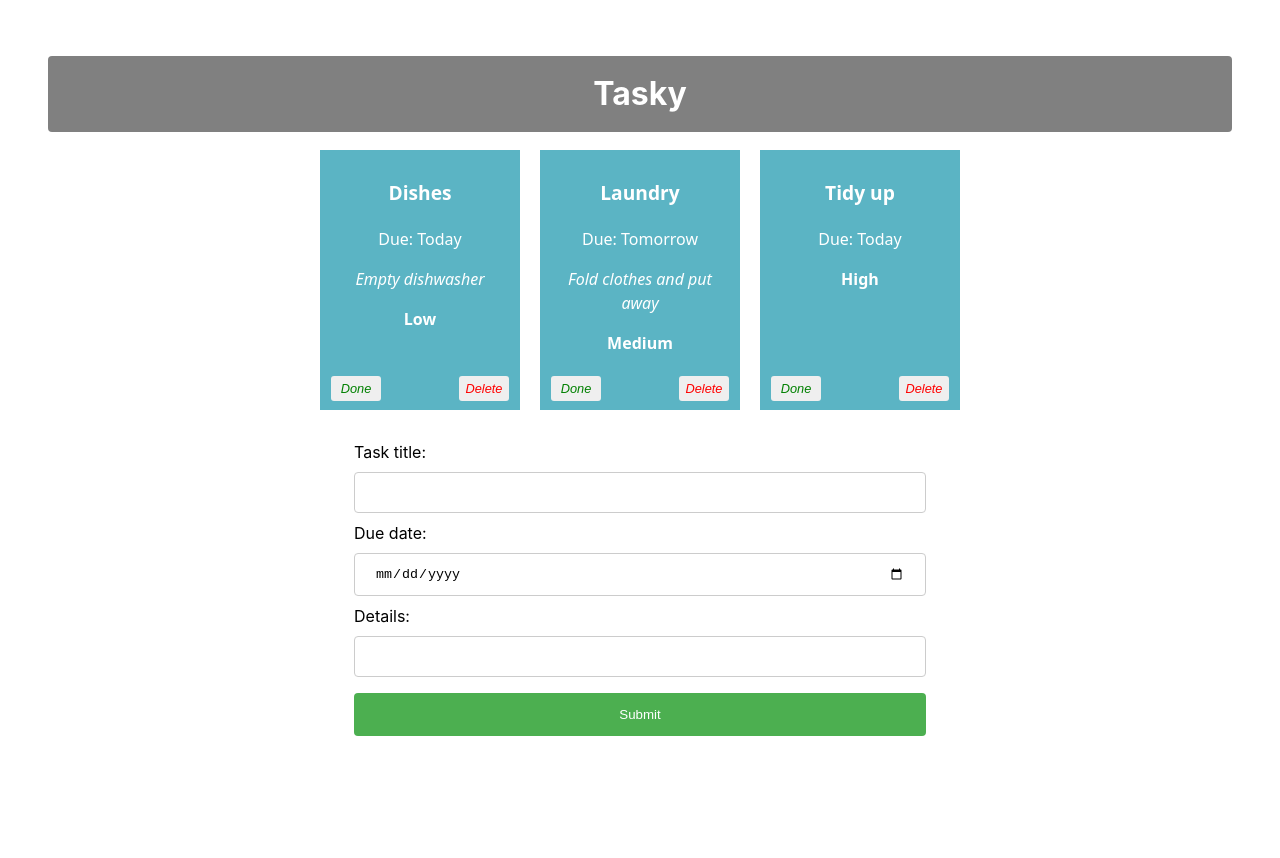
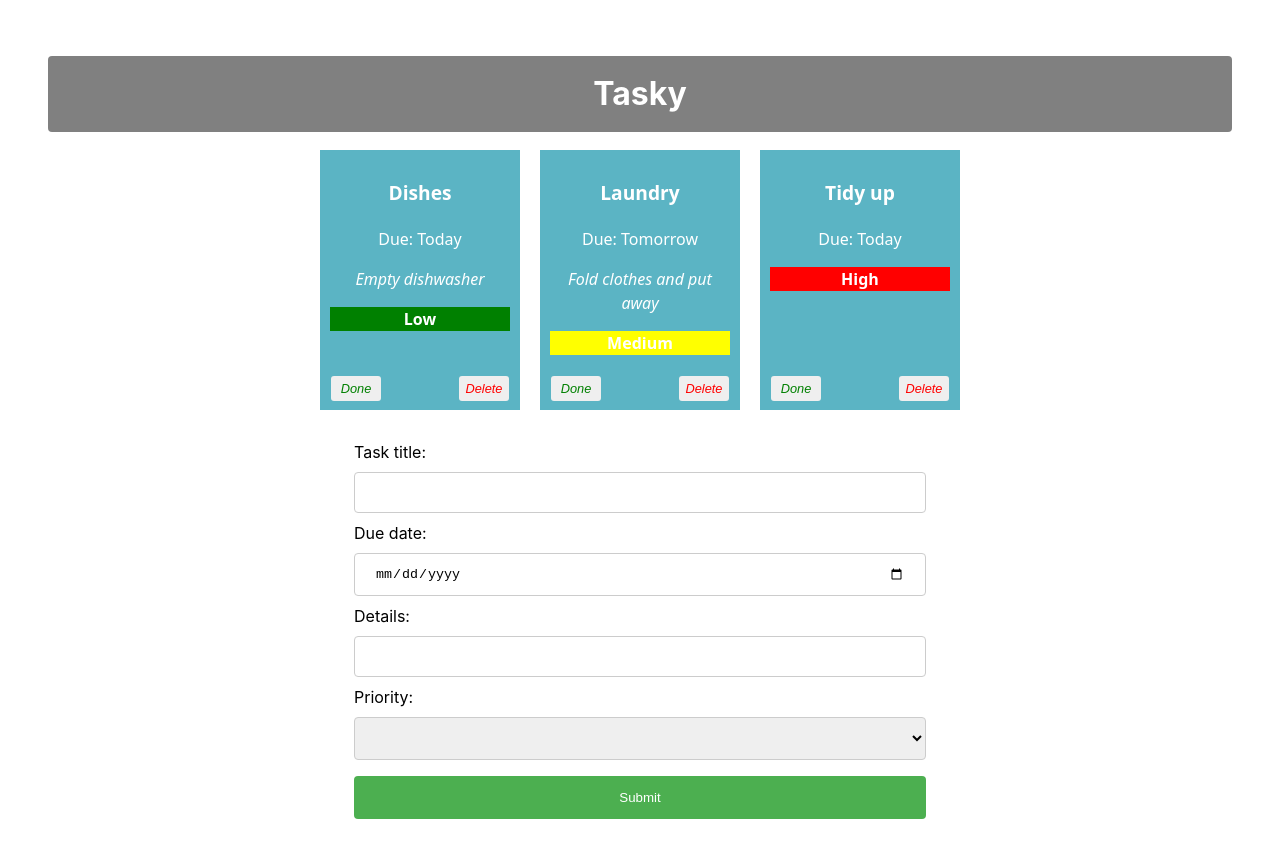
Before and after one commit to enderlord116/react-basics-labs, a React (Vite) app in the folder tasky/: page / in a window 1280 px wide. Shown: the top 858 px of the page. Before the commit the page ends 812 px from the top, so only its background shows below. Built offline with nearby package versions, Linux system fonts and the light colour scheme.

Commit message:
Tasky lab 2b - Exercises done

```diff
--- a/tasky/package.json
+++ b/tasky/package.json
@@ -12,6 +12,7 @@
   "dependencies": {
     "react": "^19.1.1",
     "react-dom": "^19.1.1",
+    "react-select": "^5.10.2",
     "uuid": "^13.0.0"
   },
   "devDependencies": {
--- a/tasky/src/App.css
+++ b/tasky/src/App.css
@@ -73,7 +73,7 @@ button {
   color: red;
 }
 
-input[type=text], input[type=date] {
+input[type=text], input[type=date], select {
   width: 100%;
   padding: 12px 20px;
   margin: 8px 0;
--- a/tasky/src/App.jsx
+++ b/tasky/src/App.jsx
@@ -16,7 +16,8 @@ function App() {
   const [ formState, setFormState ] = useState({
     title: "",
     description: "",
-    deadline: ""
+    deadline: "",
+    priority: ""
   });
 
   const doneHandler = (taskIndex) => {
@@ -43,6 +44,9 @@ function App() {
           break;
       case "deadline":
           form.deadline = event.target.value;
+          break;
+      case "priority":
+          form.priority = event.target.value;
           break;
       default:
           form = formState;
--- a/tasky/src/components/Form.jsx
+++ b/tasky/src/components/Form.jsx
@@ -19,6 +19,15 @@ const AddTaskForm = (props) => {
             Details:
             <input type="text" name="description" onChange={(event) => props.change(event)}/>
         </label>
+        <label>
+            Priority:
+            <select type="text" name="priority" onChange={(event) => props.change(event)}>
+              <option/>
+              <option value="Low" label="Low"/>
+              <option value="Medium" label="Medium"/>
+              <option value="High" label="High"/>
+            </select>
+        </label>
         <input type="submit" value="Submit" />
         </form>
     </div>
--- a/tasky/src/components/Task.jsx
+++ b/tasky/src/components/Task.jsx
@@ -1,5 +1,4 @@
 import React from 'react';
-
 
 const Task = (props) => {
 
@@ -8,7 +7,7 @@ const Task = (props) => {
             <p className="title">{props.title}</p>
             <p>Due: {props.deadline}</p>
             <p className="description">{props.description}</p>
-            <p className='priority'>{props.priority}</p>
+            <p className='priority' style={{backgroundColor: props.priority === 'Low' ? 'green': props.priority === 'Medium' ? 'yellow': props.priority === 'High' ? 'red': '#5bb4c4'}}>{props.priority}</p>
             <button onClick={props.markDone} className='doneButton'>Done</button>
             <button className='deleteButton' onClick={props.deleteTask}>Delete</button>
         </div>
```
Also changed, not shown: 1 other file (tests, documents, lock files or other folders).
